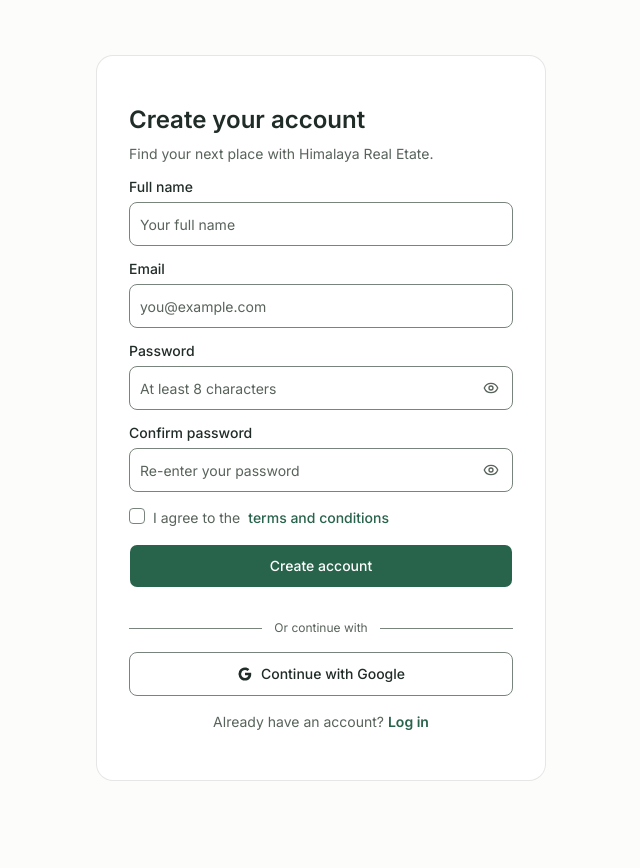
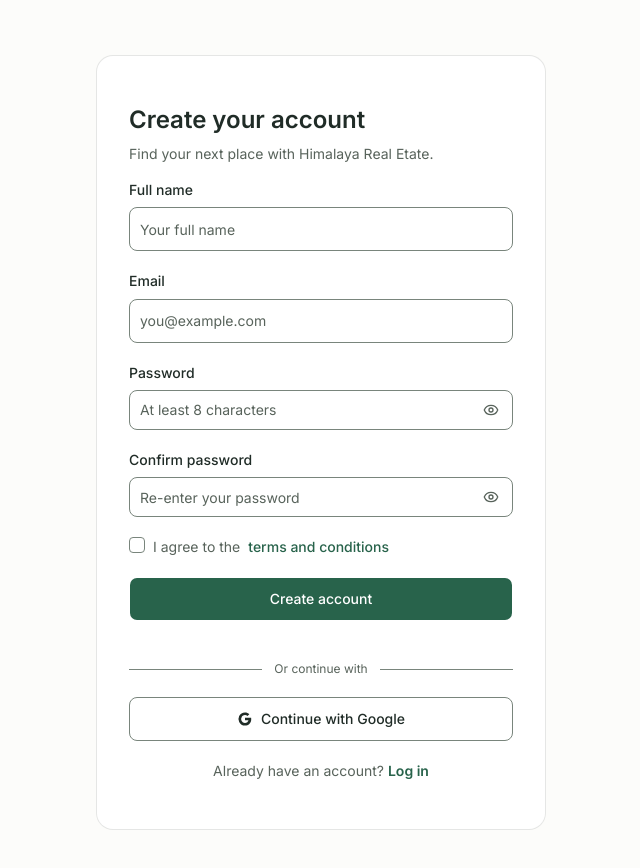
Before and after one commit to meeprakash25/himalaya-real-estate, a Next.js app: page /signup in a window 1280 px wide. Shown: the top 868 px of the page, without its empty margins (319-959 px from the left). Before the commit the page ends 836 px from the top, so only its background shows below. Built offline with nearby package versions, Linux system fonts and the light colour scheme.

Commit message:
feat: refactor forms to use Controller for better state management and validation

```diff
--- a/components/auth/LoginForm.tsx
+++ b/components/auth/LoginForm.tsx
@@ -2,15 +2,15 @@
 
 import Link from "next/link"
 import { useState } from "react"
-import { type FieldErrors, type Resolver, useForm } from "react-hook-form"
+import { Controller, type FieldErrors, type Resolver, useForm } from "react-hook-form"
 import { z } from "zod"
 
 import { GoogleAuthButton } from "@/components/auth/GoogleAuthButton"
 import { PasswordInput } from "@/components/auth/PasswordInput"
 import { Button } from "@/components/ui/button"
 import { Checkbox } from "@/components/ui/checkbox"
+import { Field, FieldError, FieldGroup, FieldLabel } from "@/components/ui/field"
 import { Input } from "@/components/ui/input"
-import { Label } from "@/components/ui/label"
 import { Separator } from "@/components/ui/separator"
 
 const loginSchema = z.object({
@@ -44,11 +44,7 @@ export function LoginForm () {
   const [remember, setRemember] = useState(false)
   const [submitting, setSubmitting] = useState(false)
   const [status, setStatus] = useState("")
-  const {
-    register,
-    handleSubmit,
-    formState: { errors }
-  } = useForm<LoginValues>({
+  const { control, handleSubmit } = useForm<LoginValues>({
     resolver: loginResolver,
     defaultValues: { email: "", password: "" }
   })
@@ -62,44 +58,55 @@ export function LoginForm () {
   }
 
   return (
-    <form onSubmit={handleSubmit(onSubmit)} noValidate className="space-y-5">
-      <div className="space-y-2">
-        <Label htmlFor="email">Email</Label>
+    <form onSubmit={handleSubmit(onSubmit)} noValidate>
+      <FieldGroup>
+        <Controller
+          control={control}
+          name="email"
+          render={({ field, fieldState }) => (
+            <Field data-invalid={fieldState.invalid || undefined}>
+              <FieldLabel htmlFor="email">Email</FieldLabel>
               <Input
+                {...field}
                 id="email"
                 type="email"
                 autoComplete="email"
+                className="h-11"
                 placeholder="you@example.com"
-          aria-invalid={Boolean(errors.email)}
-          aria-describedby={errors.email ? "email-error" : undefined}
-          className="h-11"
-          {...register("email")}
+                aria-invalid={fieldState.invalid || undefined}
               />
-        {errors.email && <p id="email-error" className="text-sm text-destructive">{errors.email.message}</p>}
-      </div>
+              <FieldError errors={[fieldState.error]} />
+            </Field>
+          )}
+        />
 
-      <div className="space-y-2">
+        <Controller
+          control={control}
+          name="password"
+          render={({ field, fieldState }) => (
+            <Field data-invalid={fieldState.invalid || undefined}>
               <div className="flex items-center justify-between gap-3">
-          <Label htmlFor="password">Password</Label>
+                <FieldLabel htmlFor="password">Password</FieldLabel>
                 <Link href="#forgot-password" className="text-sm font-medium text-primary underline-offset-4 hover:underline">
                   Forgot password?
                 </Link>
               </div>
               <PasswordInput
+                {...field}
                 id="password"
                 autoComplete="current-password"
                 placeholder="Enter your password"
-          aria-invalid={Boolean(errors.password)}
-          aria-describedby={errors.password ? "password-error" : undefined}
-          {...register("password")}
+                aria-invalid={fieldState.invalid || undefined}
               />
-        {errors.password && <p id="password-error" className="text-sm text-destructive">{errors.password.message}</p>}
-      </div>
+              <FieldError errors={[fieldState.error]} />
+            </Field>
+          )}
+        />
 
-      <div className="flex items-center gap-2">
+        <Field orientation="horizontal">
           <Checkbox id="remember" checked={remember} onCheckedChange={(checked) => setRemember(checked === true)} />
-        <Label htmlFor="remember" className="cursor-pointer text-sm font-normal text-muted-foreground">Remember me</Label>
-      </div>
+          <FieldLabel htmlFor="remember" className="cursor-pointer font-normal text-muted-foreground">Remember me</FieldLabel>
+        </Field>
 
         <Button type="submit" size="lg" disabled={submitting} className="h-11 w-full bg-primary text-primary-foreground hover:bg-primary-dark">
           {submitting ? "Signing in..." : "Log in"}
@@ -118,6 +125,7 @@ export function LoginForm () {
           Don&apos;t have an account?{" "}
           <Link href="/signup" className="font-semibold text-primary underline-offset-4 hover:underline">Sign up</Link>
         </p>
+      </FieldGroup>
     </form>
   )
 }
--- a/components/auth/PasswordInput.tsx
+++ b/components/auth/PasswordInput.tsx
@@ -17,7 +17,7 @@ export function PasswordInput ({
       <Input
         {...props}
         type={visible ? "text" : "password"}
-        className={`h-11 pr-12 ${className}`}
+        className={`h-10 pr-12 ${className}`}
       />
       <Button
         type="button"
--- a/components/auth/SignupForm.tsx
+++ b/components/auth/SignupForm.tsx
@@ -2,7 +2,7 @@
 
 import Link from "next/link"
 import { useState } from "react"
-import { type FieldErrors, type Resolver, useForm } from "react-hook-form"
+import { Controller, type FieldErrors, type Resolver, useForm } from "react-hook-form"
 import { z } from "zod"
 
 import { AuthCard } from "@/components/auth/AuthCard"
@@ -10,8 +10,8 @@ import { GoogleAuthButton } from "@/components/auth/GoogleAuthButton"
 import { PasswordInput } from "@/components/auth/PasswordInput"
 import { Button } from "@/components/ui/button"
 import { Checkbox } from "@/components/ui/checkbox"
+import { Field, FieldError, FieldGroup, FieldLabel } from "@/components/ui/field"
 import { Input } from "@/components/ui/input"
-import { Label } from "@/components/ui/label"
 import { Separator } from "@/components/ui/separator"
 
 const signupSchema = z
@@ -49,16 +49,11 @@ const signupResolver: Resolver<SignupValues> = async (values) => {
 export function SignupForm () {
   const [submitting, setSubmitting] = useState(false)
   const [status, setStatus] = useState("")
-  const [termsAccepted, setTermsAccepted] = useState(false)
-  const {
-    register,
-    handleSubmit,
-    setValue,
-    formState: { errors }
-  } = useForm<SignupValues>({
+  const { control, handleSubmit } = useForm<SignupValues>({
     resolver: signupResolver,
     defaultValues: { fullName: "", email: "", password: "", confirmPassword: "", termsAccepted: false }
   })
+
   async function onSubmit () {
     setSubmitting(true)
     setStatus("")
@@ -69,82 +64,104 @@ export function SignupForm () {
 
   return (
     <AuthCard title="Create your account" description="Find your next place with Himalaya Real Etate.">
-      <form onSubmit={handleSubmit(onSubmit)} noValidate className="space-y-4">
-        <div className="space-y-2">
-          <Label htmlFor="full-name">Full name</Label>
+      <form onSubmit={handleSubmit(onSubmit)} noValidate>
+        <FieldGroup>
+          <Controller
+            control={control}
+            name="fullName"
+            render={({ field, fieldState }) => (
+              <Field data-invalid={fieldState.invalid || undefined}>
+                <FieldLabel htmlFor="full-name">Full name</FieldLabel>
                 <Input
+                  {...field}
                   id="full-name"
                   type="text"
                   autoComplete="name"
+                  className="h-11"
                   placeholder="Your full name"
-            aria-invalid={Boolean(errors.fullName)}
-            aria-describedby={errors.fullName ? "full-name-error" : undefined}
-            className="h-11"
-            {...register("fullName")}
+                  aria-invalid={fieldState.invalid || undefined}
                 />
-          {errors.fullName && <p id="full-name-error" className="text-sm text-destructive">{errors.fullName.message}</p>}
-        </div>
+                <FieldError errors={[fieldState.error]} />
+              </Field>
+            )}
+          />
 
-        <div className="space-y-2">
-          <Label htmlFor="signup-email">Email</Label>
+          <Controller
+            control={control}
+            name="email"
+            render={({ field, fieldState }) => (
+              <Field data-invalid={fieldState.invalid || undefined}>
+                <FieldLabel htmlFor="signup-email">Email</FieldLabel>
                 <Input
+                  {...field}
                   id="signup-email"
                   type="email"
                   autoComplete="email"
+                  className="h-11"
                   placeholder="you@example.com"
-            aria-invalid={Boolean(errors.email)}
-            aria-describedby={errors.email ? "signup-email-error" : undefined}
-            className="h-11"
-            {...register("email")}
+                  aria-invalid={fieldState.invalid || undefined}
                 />
-          {errors.email && <p id="signup-email-error" className="text-sm text-destructive">{errors.email.message}</p>}
-        </div>
+                <FieldError errors={[fieldState.error]} />
+              </Field>
+            )}
+          />
 
-        <div className="space-y-2">
-          <Label htmlFor="signup-password">Password</Label>
+          <Controller
+            control={control}
+            name="password"
+            render={({ field, fieldState }) => (
+              <Field data-invalid={fieldState.invalid || undefined}>
+                <FieldLabel htmlFor="signup-password">Password</FieldLabel>
                 <PasswordInput
+                  {...field}
                   id="signup-password"
                   autoComplete="new-password"
                   placeholder="At least 8 characters"
-            aria-invalid={Boolean(errors.password)}
-            aria-describedby={errors.password ? "signup-password-error" : undefined}
-            {...register("password")}
+                  aria-invalid={fieldState.invalid || undefined}
                 />
-          {errors.password && <p id="signup-password-error" className="text-sm text-destructive">{errors.password.message}</p>}
-        </div>
+                <FieldError errors={[fieldState.error]} />
+              </Field>
+            )}
+          />
 
-        <div className="space-y-2">
-          <Label htmlFor="confirm-password">Confirm password</Label>
+          <Controller
+            control={control}
+            name="confirmPassword"
+            render={({ field, fieldState }) => (
+              <Field data-invalid={fieldState.invalid || undefined}>
+                <FieldLabel htmlFor="confirm-password">Confirm password</FieldLabel>
                 <PasswordInput
+                  {...field}
                   id="confirm-password"
                   autoComplete="new-password"
                   placeholder="Re-enter your password"
-            aria-invalid={Boolean(errors.confirmPassword)}
-            aria-describedby={errors.confirmPassword ? "confirm-password-error" : undefined}
-            {...register("confirmPassword")}
+                  aria-invalid={fieldState.invalid || undefined}
                 />
-          {errors.confirmPassword && <p id="confirm-password-error" className="text-sm text-destructive">{errors.confirmPassword.message}</p>}
-        </div>
+                <FieldError errors={[fieldState.error]} />
+              </Field>
+            )}
+          />
 
-        <div>
+          <Controller
+            control={control}
+            name="termsAccepted"
+            render={({ field, fieldState }) => (
+              <Field data-invalid={fieldState.invalid || undefined}>
                 <div className="flex items-start gap-2">
                   <Checkbox
                     id="terms-accepted"
-              checked={termsAccepted}
-              aria-invalid={Boolean(errors.termsAccepted)}
-              aria-describedby={errors.termsAccepted ? "terms-error" : undefined}
-              onCheckedChange={(checked) => {
-                const accepted = checked === true
-                setTermsAccepted(accepted)
-                setValue("termsAccepted", accepted, { shouldValidate: true })
-              }}
+                    checked={field.value}
+                    onCheckedChange={(checked) => field.onChange(checked === true)}
+                    aria-invalid={fieldState.invalid || undefined}
                   />
-            <Label htmlFor="terms-accepted" className="cursor-pointer text-sm leading-5 font-normal text-muted-foreground">
+                  <FieldLabel htmlFor="terms-accepted" className="cursor-pointer leading-5 font-normal text-muted-foreground">
                     I agree to the <Link href="#terms" className="font-medium text-primary underline-offset-4 hover:underline">terms and conditions</Link>
-            </Label>
+                  </FieldLabel>
                 </div>
-          {errors.termsAccepted && <p id="terms-error" className="mt-2 text-sm text-destructive">{errors.termsAccepted.message}</p>}
-        </div>
+                <FieldError errors={[fieldState.error]} />
+              </Field>
+            )}
+          />
 
           <Button type="submit" size="lg" disabled={submitting} className="h-11 w-full bg-primary text-primary-foreground hover:bg-primary-dark">
             {submitting ? "Creating account..." : "Create account"}
@@ -163,6 +180,7 @@ export function SignupForm () {
             Already have an account?{" "}
             <Link href="/login" className="font-semibold text-primary underline-offset-4 hover:underline">Log in</Link>
           </p>
+        </FieldGroup>
       </form>
     </AuthCard>
   )
--- a/components/contact/ContactForm.tsx
+++ b/components/contact/ContactForm.tsx
@@ -2,7 +2,7 @@
 
 import { Send } from "lucide-react"
 import { useState } from "react"
-import { useForm, type ResolverResult } from "react-hook-form"
+import { Controller, useForm, type ResolverResult } from "react-hook-form"
 import { z } from "zod"
 
 import { Button } from "@/components/ui/button"
@@ -40,7 +40,7 @@ async function resolver (values: ContactValues): Promise<ResolverResult<ContactV
 export function ContactForm () {
   const [isSent, setIsSent] = useState(false)
   const { fields, submitLabel, successMessage } = contactFormContent
-  const { register, handleSubmit, reset, formState: { errors } } = useForm<ContactValues>({
+  const { control, handleSubmit, reset } = useForm<ContactValues>({
     resolver,
     defaultValues: { fullName: "", phone: "", email: "", message: "" }
   })
@@ -51,60 +51,87 @@ export function ContactForm () {
   }
 
   return (
-    <Card className="p-6 sm:p-8">
-      <form noValidate onSubmit={handleSubmit(onValid)}>
+    <Card className="gap-6 rounded-card border border-border p-6 ring-0 sm:p-8">
+      <form onSubmit={handleSubmit(onValid)} noValidate>
         <FieldGroup>
           <div className="grid gap-5 sm:grid-cols-2">
-            <Field data-invalid={!!errors.fullName || undefined}>
+            <Controller
+              control={control}
+              name="fullName"
+              render={({ field, fieldState }) => (
+                <Field data-invalid={fieldState.invalid || undefined}>
                   <FieldLabel htmlFor="contact-full-name">{fields.fullName.label}</FieldLabel>
                   <Input
+                    {...field}
                     id="contact-full-name"
+                    className="h-10"
                     placeholder={fields.fullName.placeholder}
                     autoComplete="name"
-                aria-invalid={!!errors.fullName || undefined}
-                {...register("fullName")}
+                    aria-invalid={fieldState.invalid || undefined}
                   />
-              <FieldError errors={[errors.fullName]} />
+                  <FieldError errors={[fieldState.error]} />
                 </Field>
+              )}
+            />
 
-            <Field data-invalid={!!errors.phone || undefined}>
+            <Controller
+              control={control}
+              name="phone"
+              render={({ field, fieldState }) => (
+                <Field data-invalid={fieldState.invalid || undefined}>
                   <FieldLabel htmlFor="contact-phone">{fields.phone.label}</FieldLabel>
                   <Input
+                    {...field}
                     id="contact-phone"
                     type="tel"
+                    className="h-10"
                     placeholder={fields.phone.placeholder}
                     autoComplete="tel"
-                aria-invalid={!!errors.phone || undefined}
-                {...register("phone")}
+                    aria-invalid={fieldState.invalid || undefined}
                   />
-              <FieldError errors={[errors.phone]} />
+                  <FieldError errors={[fieldState.error]} />
                 </Field>
+              )}
+            />
           </div>
 
-          <Field data-invalid={!!errors.email || undefined}>
+          <Controller
+            control={control}
+            name="email"
+            render={({ field, fieldState }) => (
+              <Field data-invalid={fieldState.invalid || undefined}>
                 <FieldLabel htmlFor="contact-email">{fields.email.label}</FieldLabel>
                 <Input
+                  {...field}
                   id="contact-email"
                   type="email"
+                  className="h-10"
                   placeholder={fields.email.placeholder}
                   autoComplete="email"
-              aria-invalid={!!errors.email || undefined}
-              {...register("email")}
+                  aria-invalid={fieldState.invalid || undefined}
                 />
-            <FieldError errors={[errors.email]} />
+                <FieldError errors={[fieldState.error]} />
               </Field>
+            )}
+          />
 
-          <Field data-invalid={!!errors.message || undefined}>
+          <Controller
+            control={control}
+            name="message"
+            render={({ field, fieldState }) => (
+              <Field data-invalid={fieldState.invalid || undefined}>
                 <FieldLabel htmlFor="contact-message">{fields.message.label}</FieldLabel>
                 <Textarea
+                  {...field}
                   id="contact-message"
                   rows={5}
                   placeholder={fields.message.placeholder}
-              aria-invalid={!!errors.message || undefined}
-              {...register("message")}
+                  aria-invalid={fieldState.invalid || undefined}
                 />
-            <FieldError errors={[errors.message]} />
+                <FieldError errors={[fieldState.error]} />
               </Field>
+            )}
+          />
 
           <Button type="submit" size="lg" className="h-11 w-full gap-2 rounded-control">
             {submitLabel}
@@ -112,7 +139,7 @@ export function ContactForm () {
           </Button>
 
           {isSent && (
-            <p id="contact-success" role="status" className="text-sm text-primary">
+            <p role="status" className="text-sm text-primary">
               {successMessage}
             </p>
           )}
```
Lines whose indentation alone changed are shown as unchanged.
